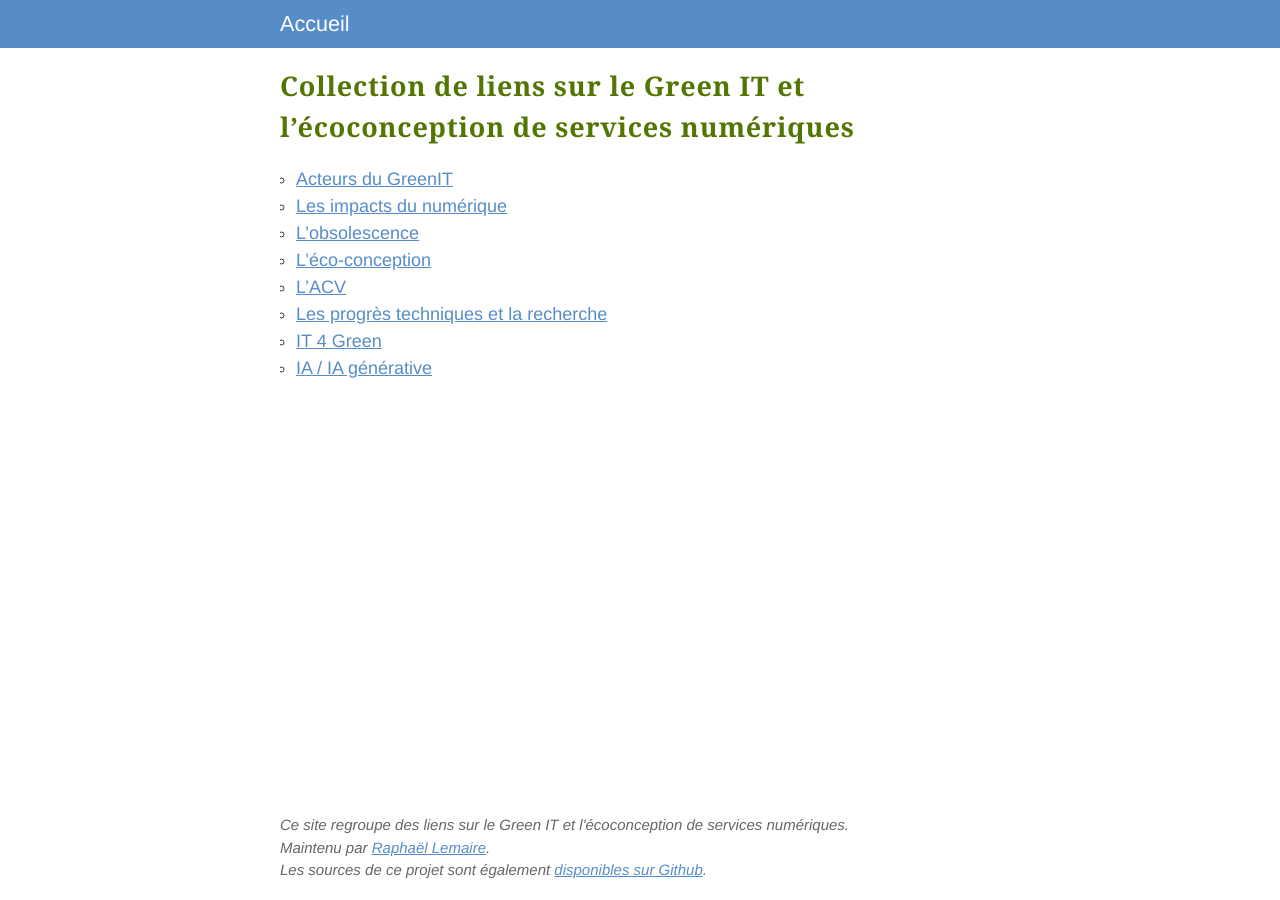
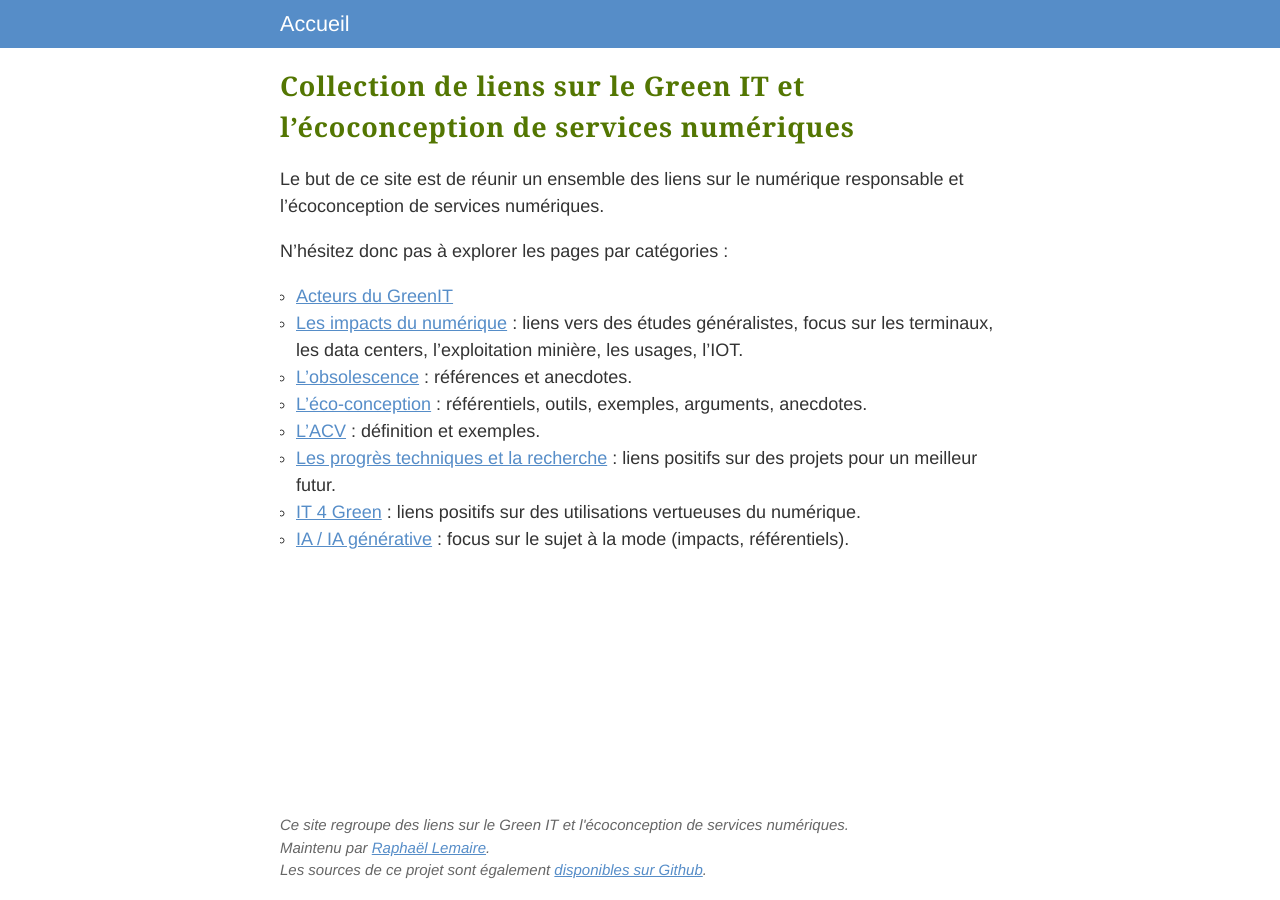
Before and after one commit to rlemaire/bookmarks-green-it, a Jekyll site: the page built from index.markdown, in a window 1280 px wide. Built offline with Jekyll 4.4.1, drawn with Linux system fonts in a browser that asks for light colours.

```diff
--- a/index.markdown
+++ b/index.markdown
@@ -7,11 +7,15 @@ layout: home
 # Collection de liens sur le Green IT et l'écoconception de services numériques
 
 
+Le but de ce site est de réunir un ensemble des liens sur le numérique responsable et l'écoconception de services numériques.
+
+N'hésitez donc pas à explorer les pages par catégories :
+
 - [Acteurs du GreenIT](./pages/ACTEURS)
-- [Les impacts du numérique](./pages/impacts)
-- [L'obsolescence](./pages/obsolescence)
-- [L'éco-conception](./pages/ecoconception)
-- [L'ACV](./pages/acv)
-- [Les progrès techniques et la recherche](./pages/progres)
-- [IT 4 Green](./pages/it4green)
-- [IA / IA générative](./pages/ia)
+- [Les impacts du numérique](./pages/impacts) : liens vers des études généralistes, focus sur les terminaux, les data centers, l'exploitation minière, les usages, l'IOT.
+- [L'obsolescence](./pages/obsolescence) : références et anecdotes.
+- [L'éco-conception](./pages/ecoconception) : référentiels, outils, exemples, arguments, anecdotes.
+- [L'ACV](./pages/acv) : définition et exemples.
+- [Les progrès techniques et la recherche](./pages/progres) : liens positifs sur des projets pour un meilleur futur.
+- [IT 4 Green](./pages/it4green) : liens positifs sur des utilisations vertueuses du numérique.
+- [IA / IA générative](./pages/ia) : focus sur le sujet à la mode (impacts, référentiels).
```
Also changed, not shown: assets/print.css (added, +20 -0 lines), README.md.
